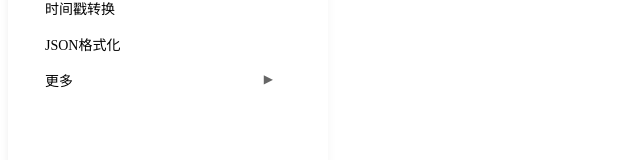
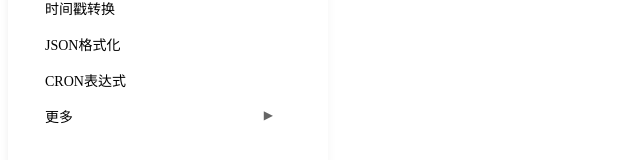
Before and after one commit to Zane-lan/tools, a Vue app: page / in a window 1280 px wide. Shown: the part 152-312 px from the top of the page, without its empty margins (0-640 px from the left). Built offline with nearby package versions, Linux system fonts and the light colour scheme.

Commit message:
fix：修改菜单树

```diff
--- a/src/App.vue
+++ b/src/App.vue
@@ -34,13 +34,13 @@ export default {
                     path: '/parseJson',
                 },
                 {
+                    name: 'CRON表达式',
+                    path: '/cronGenerator',
+                },
+                {
                     name: '更多',
                     isOpen: false,
                     children: [
-                        {
-                            name: 'CRON表达式',
-                            path: '/cronGenerator',
-                        },
                         {
                             name: 'Security',
                             path: '/security',
```
